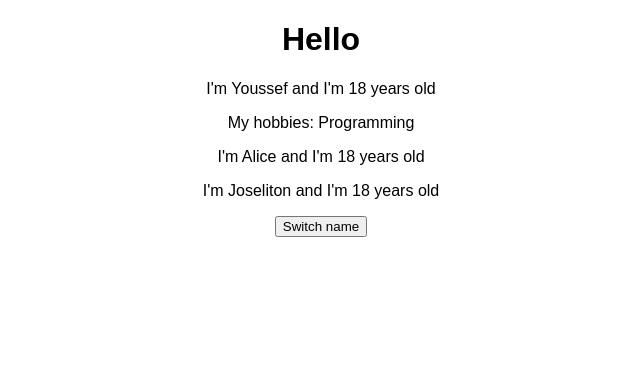
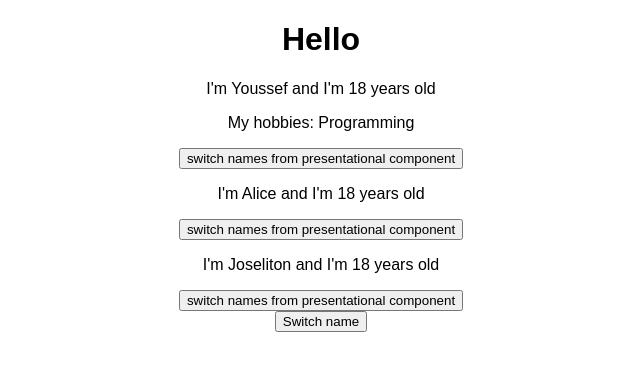
Before and after one commit to youssef-md/The-Burger-Builder, a React (Create React App) app: page / in a window 1280 px wide. Shown: the top 370 px of the page, without its empty margins (319-959 px from the left). Built offline with nearby package versions, Linux system fonts and the light colour scheme.

Commit message:
Passing method references between components for handling event only in the Container component, 2 ways of doing: with bind or anonymous function

```diff
--- a/src/App.js
+++ b/src/App.js
@@ -12,12 +12,12 @@ class App extends Component {
     ]
   }
 
-  switchNameHandler = () => {
+  switchNameHandler = (name1, name2, name3) => {
     this.setState({
       persons: [
-        { name: 'José', age: 18 },
-        { name: 'Ali', age: 19},
-        { name: 'Liton', age: 20}
+        { name: name1, age: 18 },
+        { name: name2, age: 19},
+        { name: name3, age: 20}
       ]
     })
   }
@@ -26,10 +26,22 @@ class App extends Component {
     return (
       <div className="App">
         <h1>Hello</h1>
-        <Person name = { this.state.persons[0].name } age = { this.state.persons[0].age } >My hobbies: Programming</Person>
-        <Person name = { this.state.persons[1].name } age = { this.state.persons[0].age } />
-        <Person name = { this.state.persons[2].name } age = { this.state.persons[0].age } />
-        <button onClick = { this.switchNameHandler }>Switch name</button>
+        <Person
+          name = { this.state.persons[0].name }
+          age = { this.state.persons[0].age }
+          click = { this.switchNameHandler.bind(this, 'YouYou', 'AliAli', 'ZéZé') }>
+            My hobbies: Programming
+        </Person>
+
+        <Person
+          name = { this.state.persons[1].name }
+          age = { this.state.persons[0].age } />
+
+        <Person
+          name = { this.state.persons[2].name }
+          age = { this.state.persons[0].age } />
+
+        <button onClick = { () => this.switchNameHandler('Yousssef', 'AAAlice', 'Jooose') }>Switch name</button>
       </div>
     );
 
--- a/src/Person/Person.js
+++ b/src/Person/Person.js
@@ -5,6 +5,7 @@ const Person = (props) => {
     <div>
       <p>I'm { props.name } and I'm { props.age } years old</p>
       <p>{ props.children }</p>
+      <button onClick = { props.click }>switch names from presentational component</button>
     </div>
   )
 }
```
